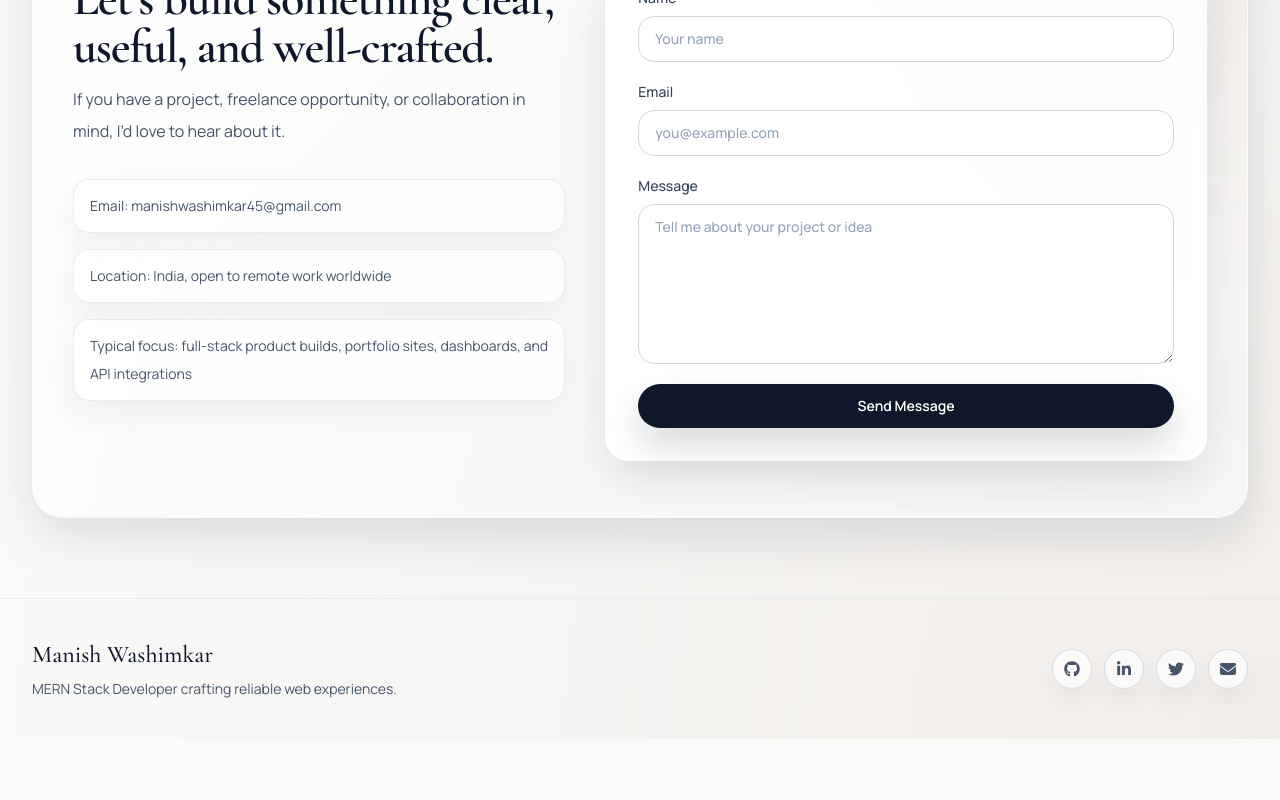
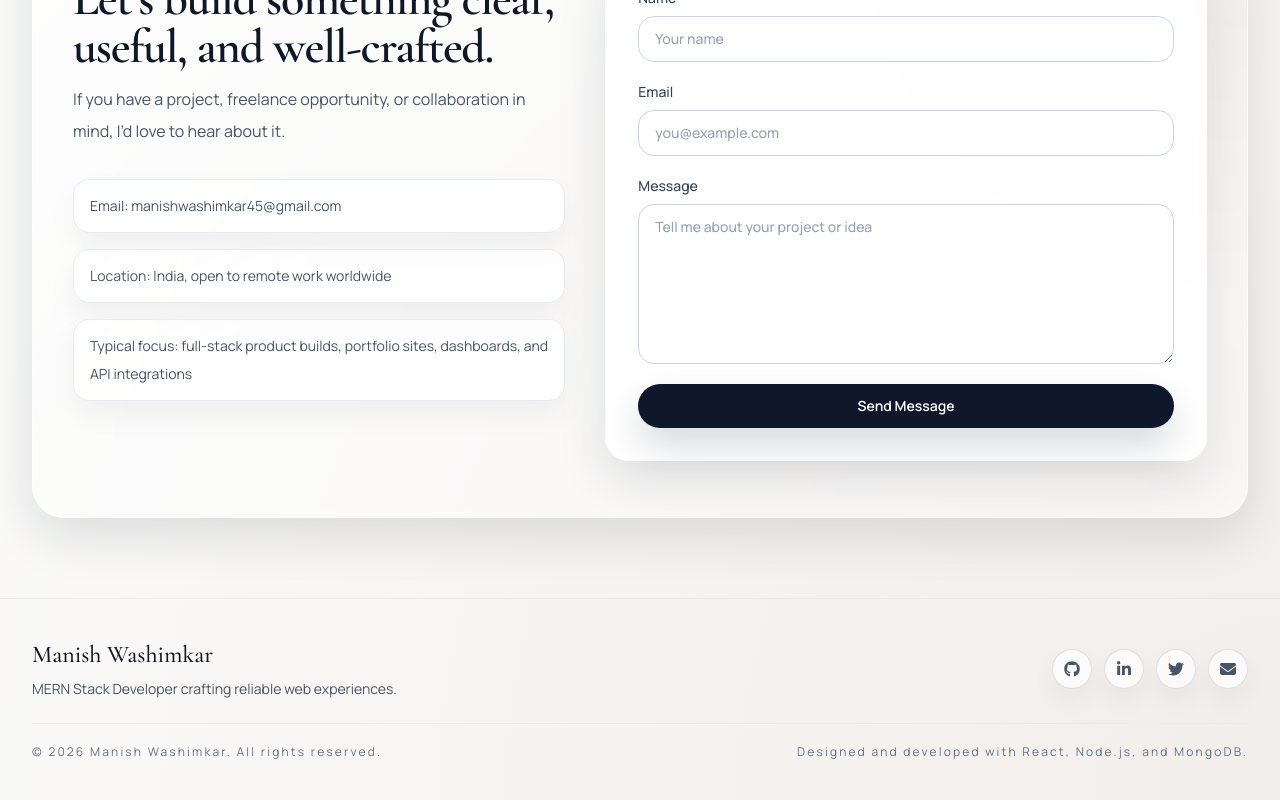
Before and after one commit to manishwashimkar/portfolio, a React (Vite) app in the folder frontend/: page / in a window 1280 px wide. Shown: the part 4527-5327 px from the top of the page. Before the commit the page ends 5266 px from the top, so only its background shows below. Built offline with nearby package versions, Linux system fonts and the light colour scheme; no server answers.

Commit message:
Copywrite info is added

```diff
--- a/frontend/src/components/layout/Footer.jsx
+++ b/frontend/src/components/layout/Footer.jsx
@@ -1,8 +1,11 @@
 import { socialLinks } from "../../utils/constants";
+
+const currentYear = new Date().getFullYear();
 
 const Footer = () => (
   <footer className="border-t border-slate-200/70 py-8 dark:border-white/10 sm:py-10">
-    <div className="section-shell flex flex-col gap-6 sm:flex-row sm:items-center sm:justify-between">
+    <div className="section-shell space-y-6">
+      <div className="flex flex-col gap-6 sm:flex-row sm:items-center sm:justify-between">
         <div>
           <p className="font-serif text-xl text-slate-900 dark:text-white sm:text-2xl">Manish Washimkar</p>
           <p className="mt-2 text-sm text-slate-600 dark:text-slate-300">
@@ -25,6 +28,12 @@ const Footer = () => (
           ))}
         </div>
       </div>
+
+      <div className="flex flex-col gap-2 border-t border-slate-200/70 pt-5 text-xs tracking-[0.18em] text-slate-500 dark:border-white/10 dark:text-slate-400 sm:flex-row sm:items-center sm:justify-between">
+        <p>&copy; {currentYear} Manish Washimkar. All rights reserved.</p>
+        <p>Designed and developed with React, Node.js, and MongoDB.</p>
+      </div>
+    </div>
   </footer>
 );
 
```
Lines whose indentation alone changed are shown as unchanged.
